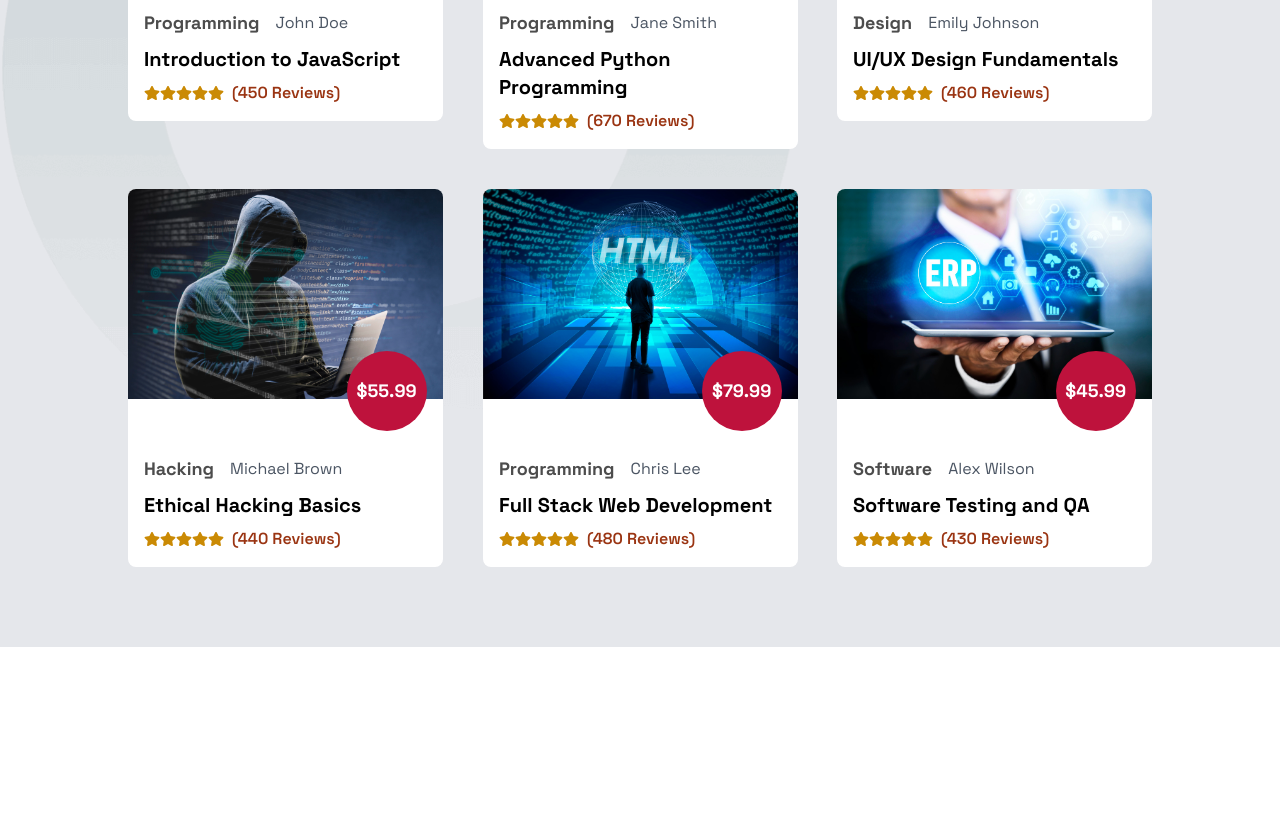
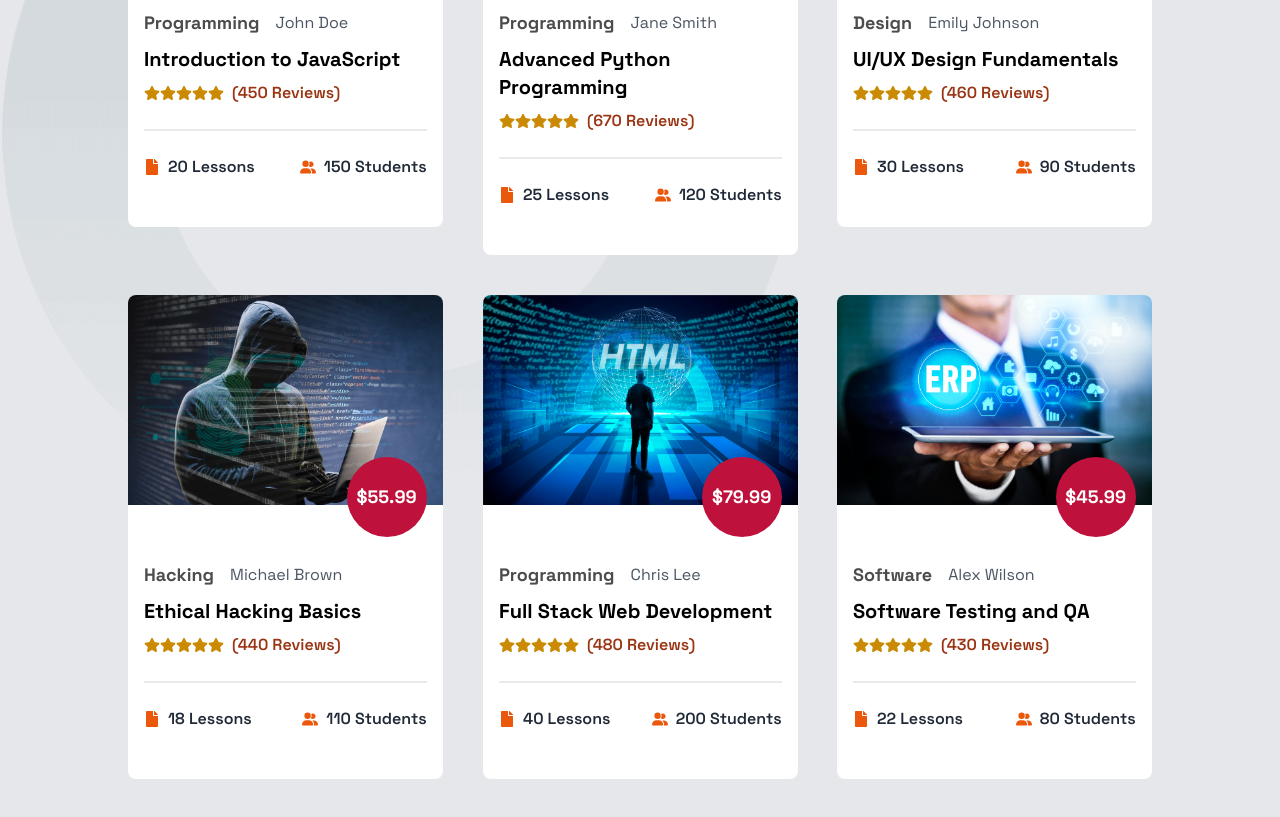
Before and after one commit to NadeeTharuka/new-lms, a Next.js app: page / in a window 1280 px wide. Shown: the part 1780-2597 px from the top of the page. Before the commit the page ends 2427 px from the top, so only its background shows below. Built offline with nearby package versions, Linux system fonts and the light colour scheme.

Commit message:
Update CourseCard.tsx

```diff
--- a/components/Home/Course/CourseCard.tsx
+++ b/components/Home/Course/CourseCard.tsx
@@ -3,7 +3,8 @@
 import React from 'react'
 import Tilt from "react-parallax-tilt";
 import Image from 'next/image';
-import { FaStar } from 'react-icons/fa';
+import { FaFile, FaStar } from 'react-icons/fa';
+import { FaUserGroup } from 'react-icons/fa6';
 
 // define the type
 type Props = {
@@ -61,6 +62,23 @@ const CourseCard = ({ course }: Props) => {
             ({course.reviewNumber} Reviews)
           </span>
         </div>
+        {/* Line */}
+        <div className="mt-6 mb-6 w-full h-[2px] bg-gray-500 opacity-15"></div>
+        {/*Lessons and Students info*/}
+        <div className="flex mb-8 items-center justify-between">
+          <div className="flex items-center space-x-2">
+            <FaFile className="w-4 h-4 text-orange-600"/>
+            <p className="text-base font-semibold text-gray-800">
+              {course.lessons} Lessons
+            </p>
+          </div>
+          <div className="flex items-center space-x-2">
+            <FaUserGroup className="w-4 h-4 text-orange-600"/>
+            <p className="text-base font-semibold text-gray-800">
+              {course.students} Students
+            </p>
+          </div>
+        </div>
         </div>
       </div>
     </Tilt>
```
